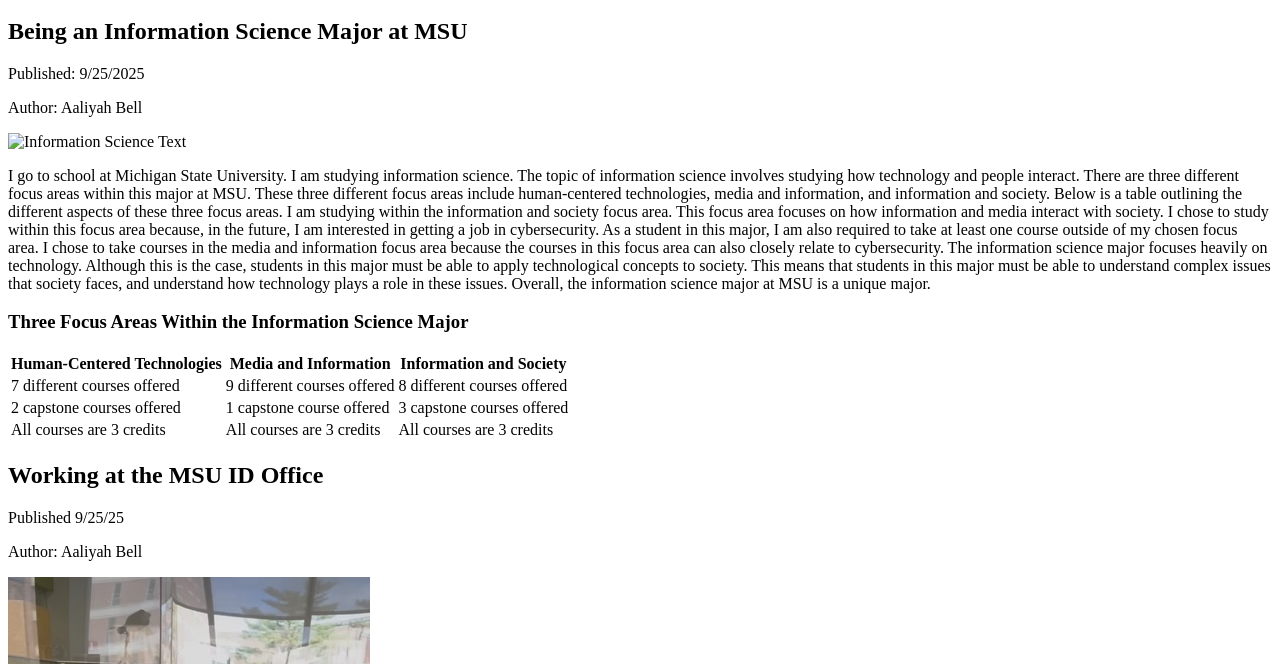
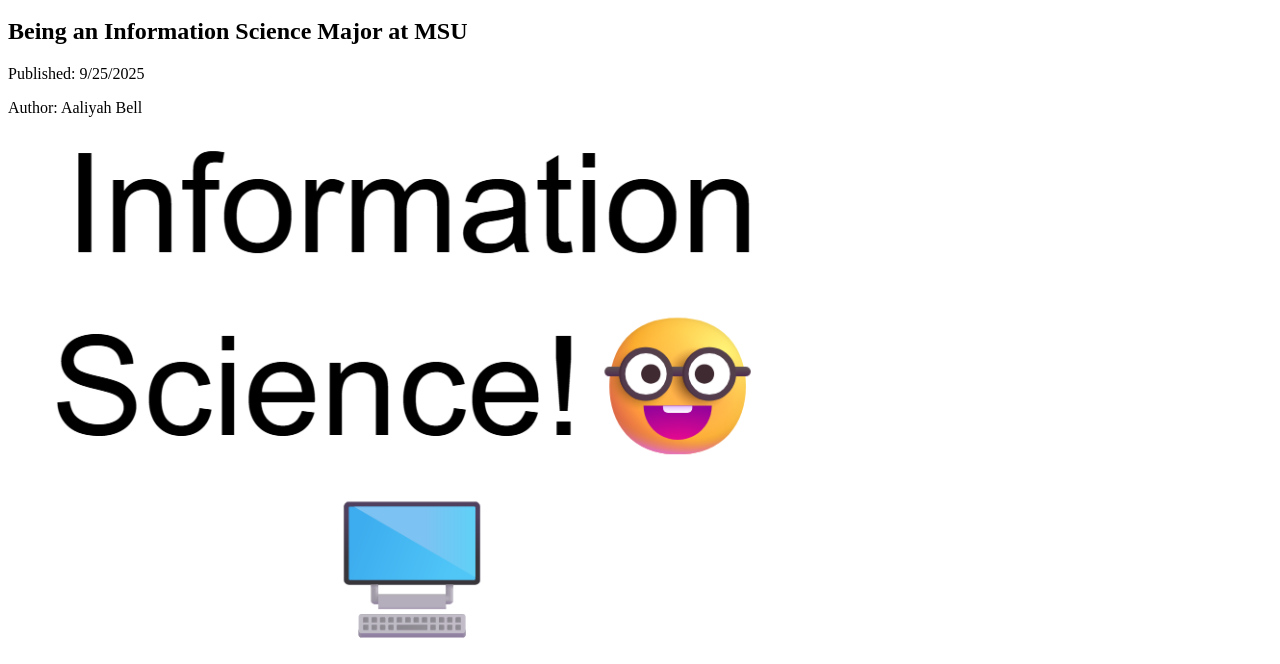
Before and after one commit to aaliyah67/mi349_blog, a plain HTML site: page index.html in a window 1280 px wide. Shown: the part 136-800 px from the top of the page. Drawn offline with Linux system fonts and the light colour scheme.

Commit message:
changed index

```diff
--- a/index.html
+++ b/index.html
@@ -22,7 +22,7 @@
             <h2>Being an Information Science Major at MSU</h2>
             <p>Published: 9/25/2025</p>
             <p>Author: Aaliyah Bell</p>
-            <img src="info sci sc.png" alt="Information Science Text">
+            <img src="infoscisc.png" alt="Information Science Text">
             <p>I go to school at Michigan State University. I am studying information science. The topic of information science involves studying how technology and people interact.
             There are three different focus areas within this major at MSU. These three different focus areas include human-centered technologies, media and information, and information and society. Below is a table outlining the different aspects of these three focus areas.
             I am studying within the information and society focus area. This focus area focuses on how information and media interact with society. I chose to study within this focus area because, in the future, I am interested in getting a job in cybersecurity.
```
